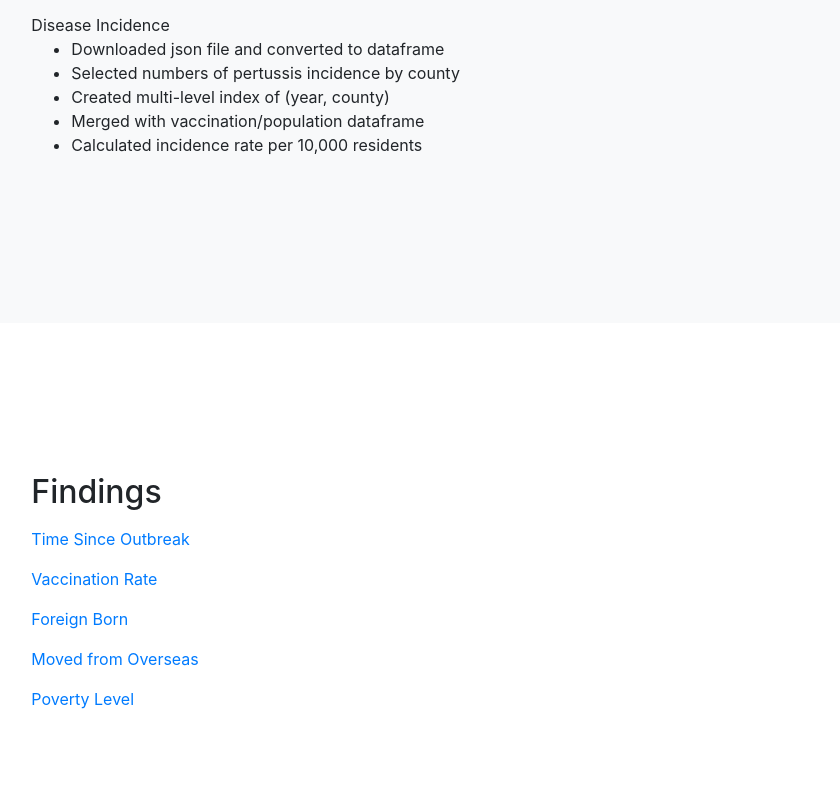
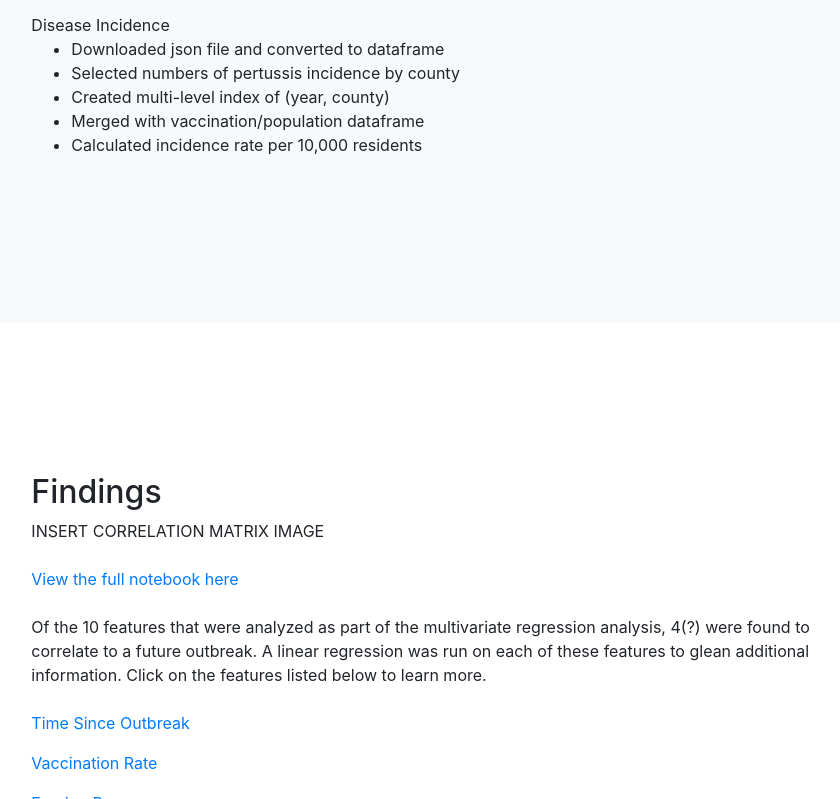
Before and after one commit to clmonahan/clmonahan.github.io, a website with bundled scripts: page pertussis/pertussis.html in a window 1280 px wide. Shown: the part 11201-12000 px from the top of the page, without its empty margins (197-1037 px from the left). Built offline with nearby package versions, Linux system fonts and the light colour scheme.

Commit message:
updates to notebook

```diff
--- a/pertussis/pertussis.html
+++ b/pertussis/pertussis.html
@@ -369,6 +369,14 @@
         <div class="col-lg-8 mx-auto">
           <h2>Findings</h2>
 
+          <p>
+            INSERT CORRELATION MATRIX IMAGE
+            <br><br>
+            <a href="https://github.com/timothybarry/ML-Capstone-Project-Repo/blob/master/Immunology%20Study.ipynb">View the full notebook here</a>
+            <br><br>
+            Of the 10 features that were analyzed as part of the multivariate regression analysis, 4(?) were found to correlate to a future outbreak.
+            A linear regression was run on each of these features to glean additional information. Click on the features listed below to learn more.
+          </p>
 
           <ul class="navbar-nav ml-auto">
             <li class="nav-item">
```
